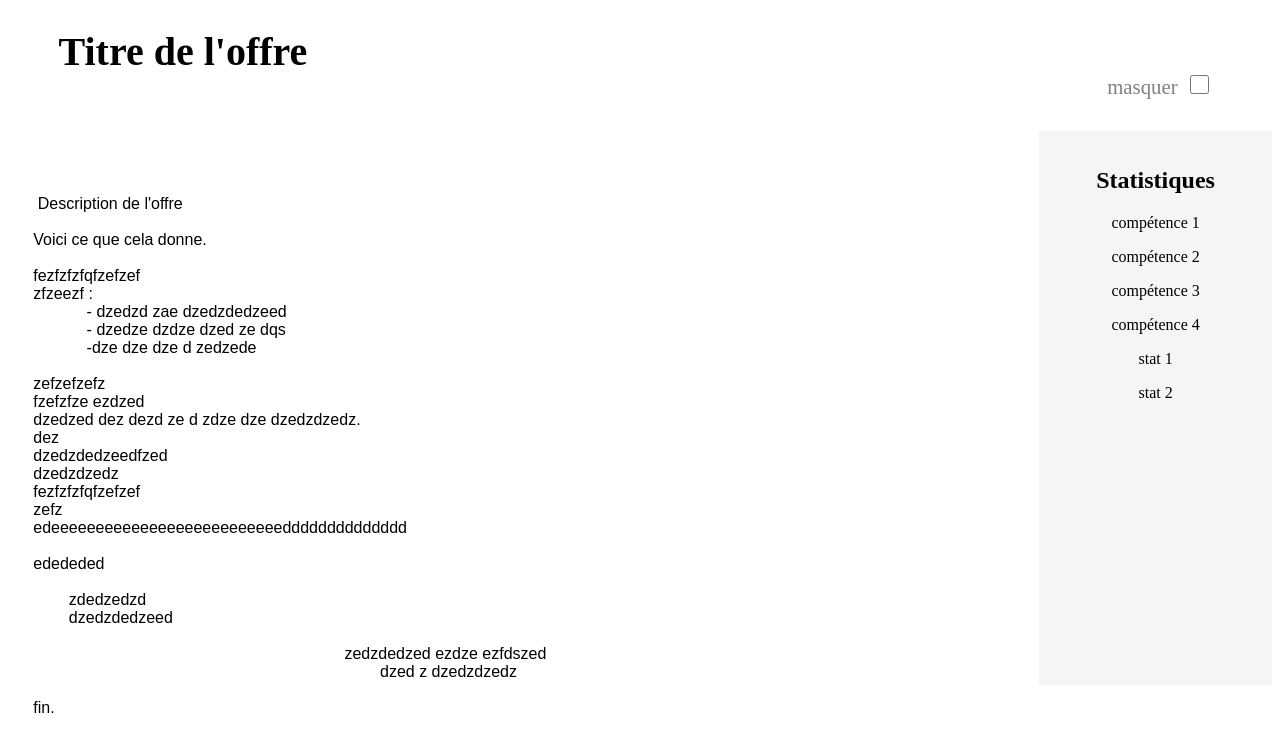
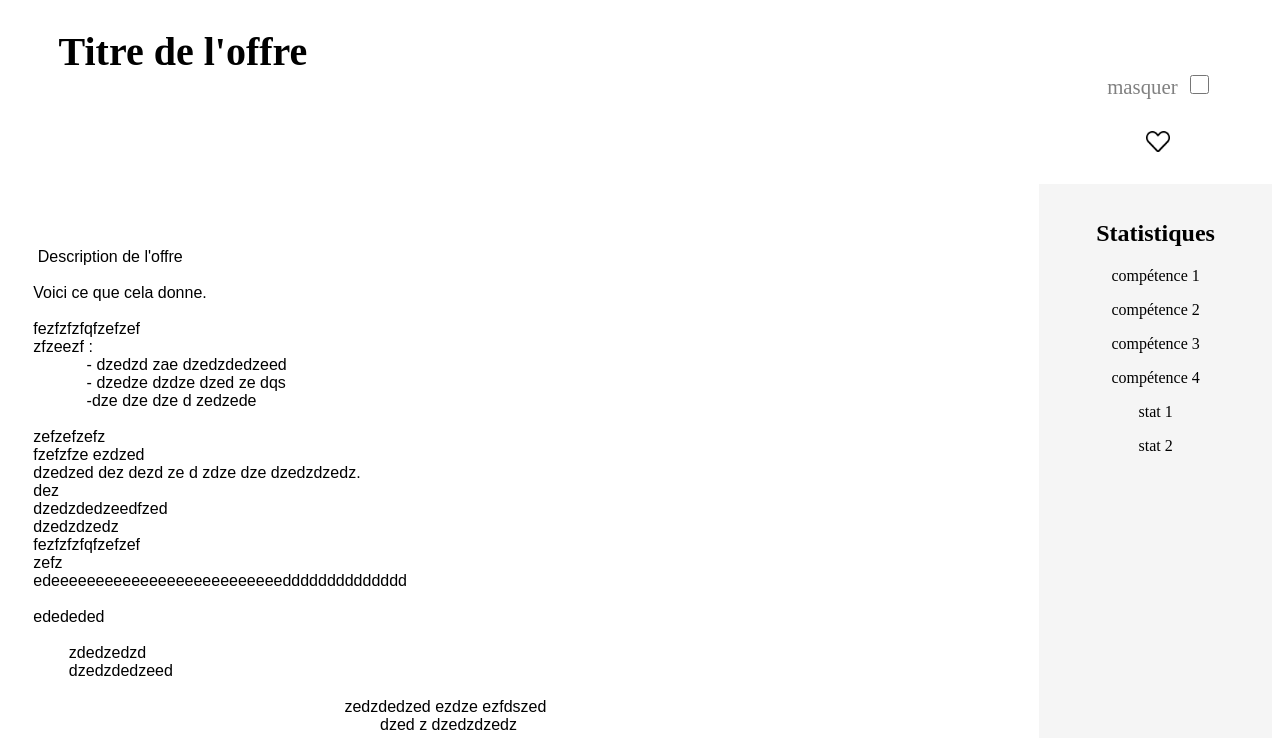
Before and after one commit to gitygit362/Projet_Web, a PHP site: page /presentation_offre.html in a window 1280 px wide. Shown: the part 617-1367 px from the top of the page. Run offline with PHP 8.4, Linux system fonts and the light colour scheme.

Commit message:
tout est good pour les offres

```diff
--- a/Assets/script.js
+++ b/Assets/script.js
@@ -259,14 +259,21 @@ function ActiviteFilter(){
 }
 
 
-/* Presentation Offre en fonction de l'utilisateur
+/* Presentation Offre en fonction de l'utilisateur */
 
+function LikeDislike() {
+    var option = document.getElementById("like");
+    option.classList.toggle("liked");
+}
+
+/*
 function(user) {
     if (user vient de la table étudiant) {
         document.getElementById("masquer").syle.display = "none";
         document.PilotesFonctionsOffre.syle.display = "none";
     }
     else {
+        document.getElementById("like").syle.display = "none";
         document.DivValidationButton.syle.display = "none";
     }
 }
--- a/Assets/stylesheet.css
+++ b/Assets/stylesheet.css
@@ -651,6 +651,18 @@ input[type="radio"]{
     height: 1.2rem;
 }
 
+.like-dislike {
+    background-image:url("images/unlike.png");
+    background-size: 100%;
+    width: 1.5rem;
+    height: 1.3rem;
+    margin-left: 90%;
+    margin-bottom: 2rem;
+}
+.like-dislike.liked {
+    background-image: url('images/like.png');
+}
+
 
 .ModifierButton {
     padding: 0.5rem 2rem;
--- a/presentation_offre.html
+++ b/presentation_offre.html
@@ -31,7 +31,9 @@
     </div>
     <div>
         <h2 class="TitreOffrePresentation"> Titre de l'offre</h2>
-        <label id="masquer">masquer<input  id="masquerInput" type="checkbox" name="masquer" value="masquer"></label>
+            <label id="masquer">masquer<input  id="masquerInput" type="checkbox" name="masquer" value="masquer"></label>
+            <div id="like" class="like-dislike" onclick="LikeDislike()" onclick="LikeDislike()"></div>
+
     </div>
     <div class="flex-container-Présentation-Offre">
         <pre class="DescriptionCompletOffre"> Description de l'offre
```
Also changed, not shown: Assets/images/like.png (added), Assets/images/masquer.png (deleted), Assets/images/unlike.png (added).
